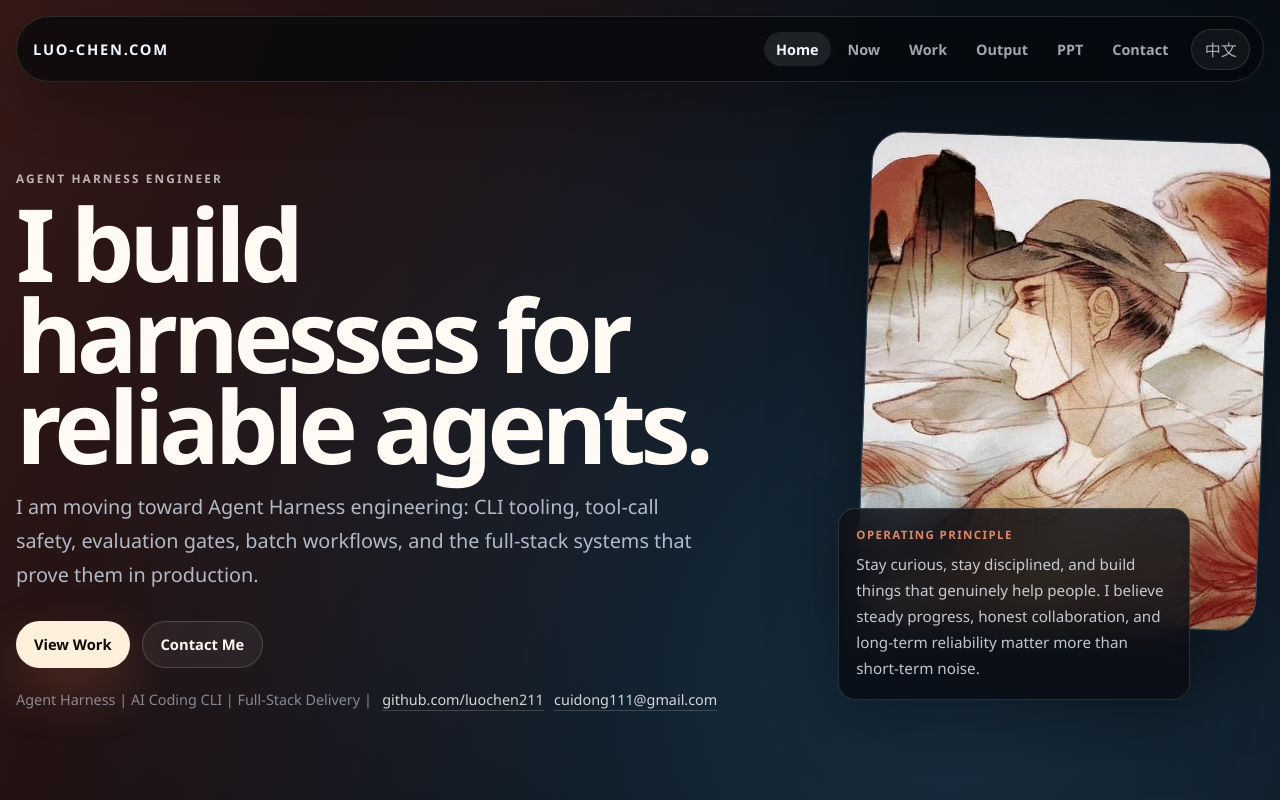
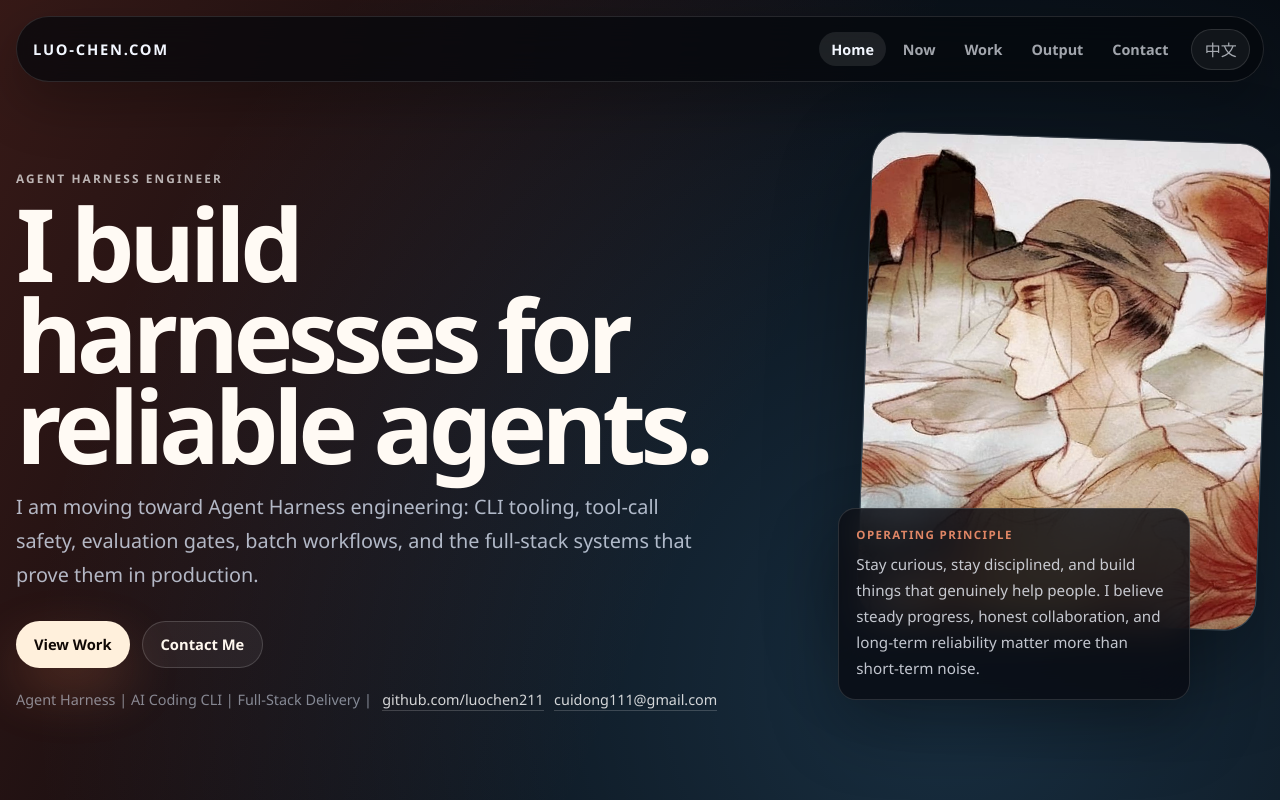
Before and after one commit to luochen211/luo-chen-com, a React (Vite) app: page / in a window 1280 px wide. Shown: the top 800 px of the page. Built offline with nearby package versions, Linux system fonts and the light colour scheme.

Commit message:
Move PPT archive under output

```diff
--- a/src/App.jsx
+++ b/src/App.jsx
@@ -25,7 +25,6 @@ const content = {
       stack: 'Stack',
       work: 'Work',
       output: 'Output',
-      ppt: 'PPT',
       contact: 'Contact',
     },
     toggle: '中文',
@@ -342,7 +341,6 @@ const content = {
       stack: '技术栈',
       work: '作品',
       output: '产出',
-      ppt: 'PPT',
       contact: '联系',
     },
     toggle: 'EN',
@@ -1330,13 +1328,6 @@ function SiteApp() {
               >
                 {t.nav.output}
               </NavLink>
-              <a
-                href={t.course.archive.href}
-                target="_blank"
-                rel="noreferrer"
-              >
-                {t.nav.ppt}
-              </a>
               <NavLink
                 to="/contact"
                 className={({ isActive }) => (isActive ? 'active' : '')}
```
